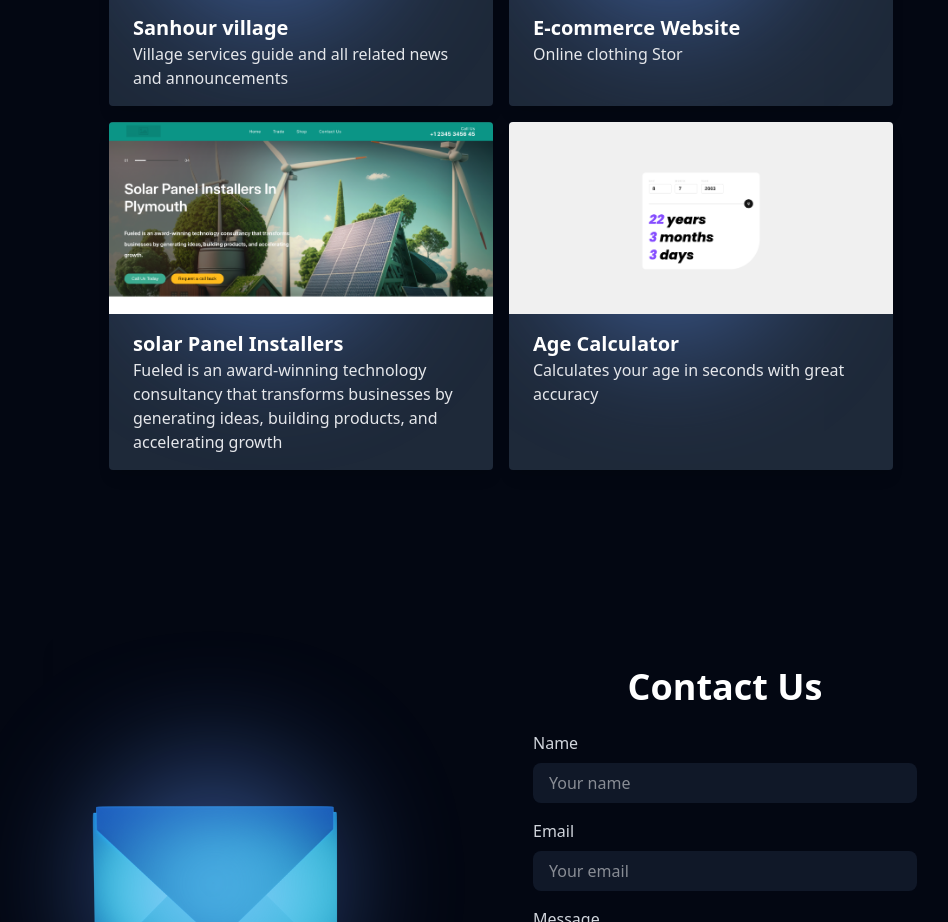
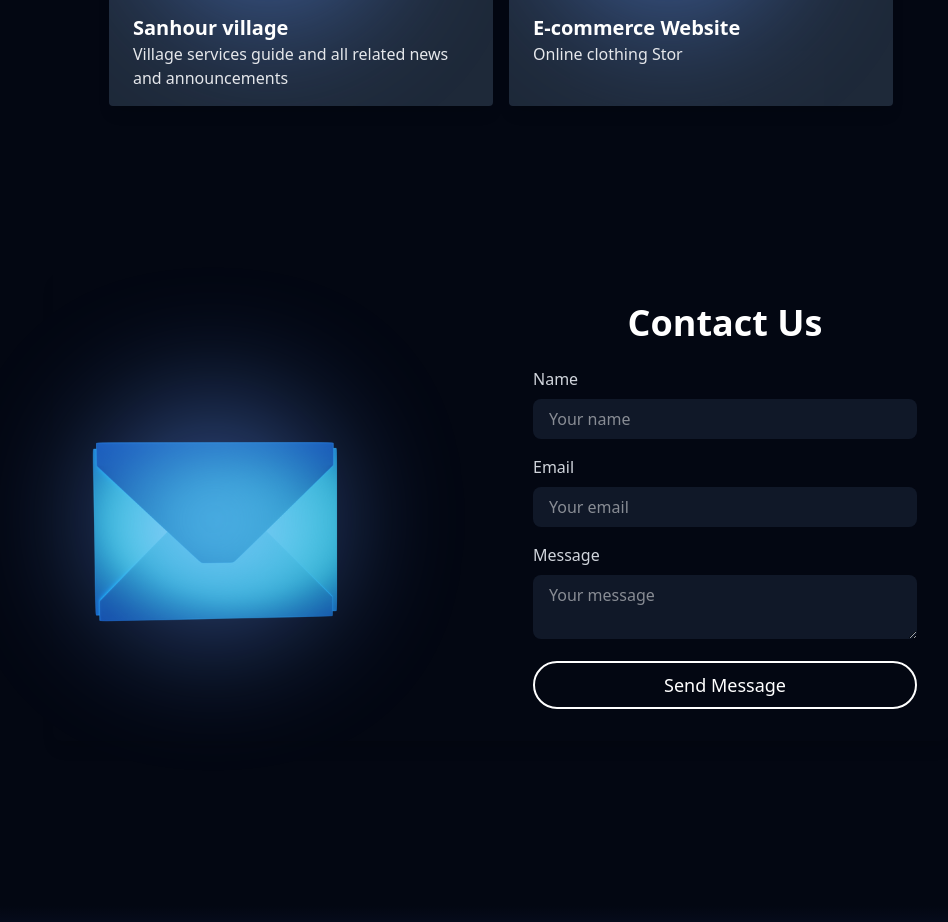
Before and after one commit to mohamedWinnerMohamed/portflio, a React (Vite) app: page / in a window 1280 px wide. Shown: the part 3570-4492 px from the top of the page, without its empty margins (139-1087 px from the left). Built offline with nearby package versions, Linux system fonts and the light colour scheme.

Commit message:
push files

```diff
--- a/src/components/Projects.jsx
+++ b/src/components/Projects.jsx
@@ -20,20 +20,6 @@ function Projects() {
       title: "E-commerce Website",
       des: "Online clothing Stor",
       link: "https://e-commerc-2.netlify.app/",
-    },
-    {
-      id: 3,
-      image: solarPanelInstallers,
-      title: "solar Panel Installers",
-      des: "Fueled is an award-winning technology consultancy that transforms businesses by generating ideas, building products, and accelerating growth",
-      link: "https://solar-panel-installers.netlify.app/",
-    },
-    {
-      id: 4,
-      image: ageCalculator,
-      title: "Age Calculator",
-      des: "Calculates your age in seconds with great accuracy",
-      link: "https://pro-age-calculator.netlify.app/",
     },
   ];
   return (
```
